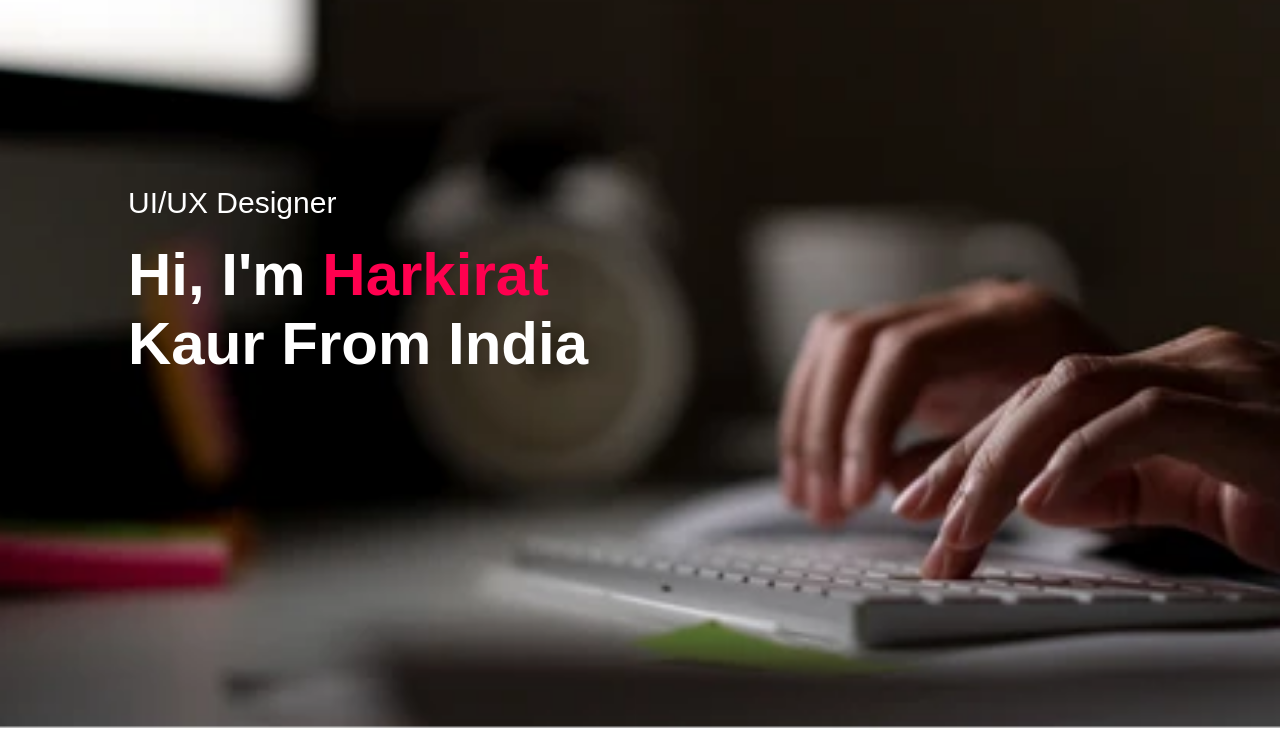
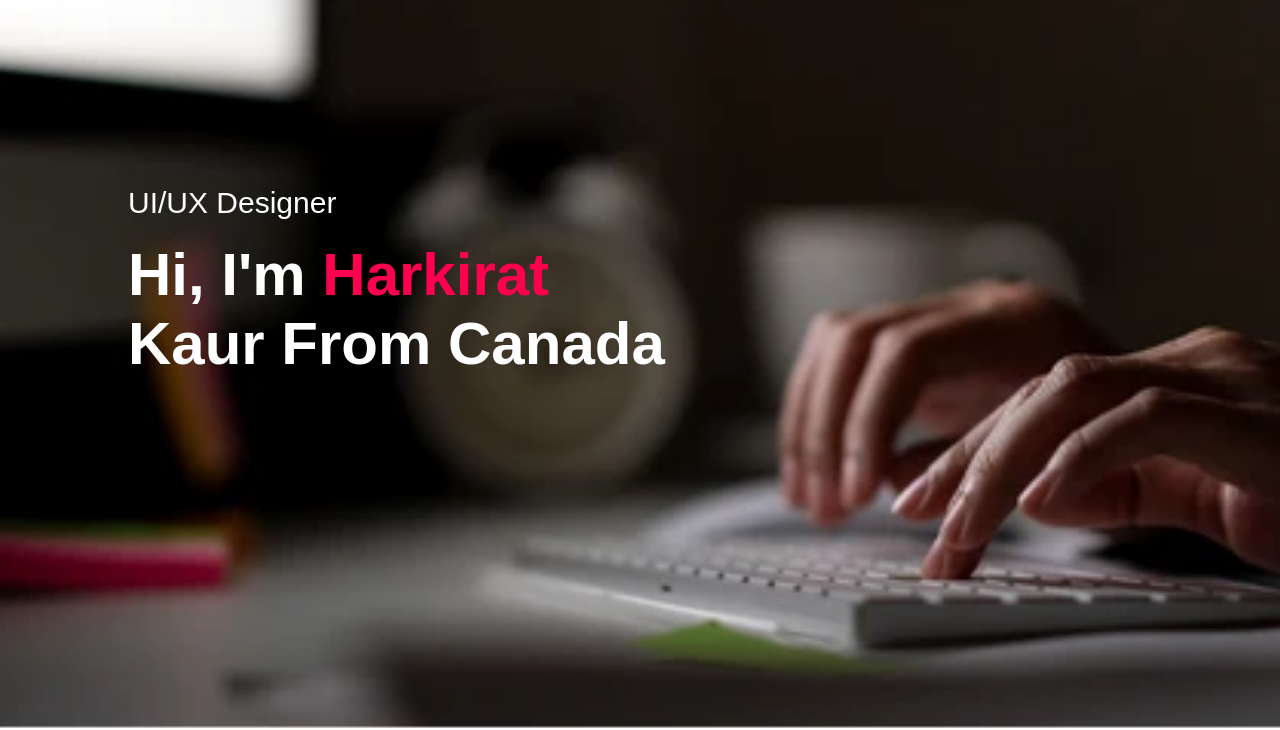
Before and after one commit to keeratkaur/Portfolio, a plain HTML site: page index.html in a window 1280 px wide. Shown: the part 70-800 px from the top of the page. Drawn offline with Linux system fonts and the light colour scheme.

Commit message:
Update index.html

```diff
--- a/index.html
+++ b/index.html
@@ -23,7 +23,7 @@
         </nav>
         <div class="header-text">
           <p>UI/UX Designer</p>
-          <h1> Hi, I'm <span>Harkirat</span> <br> Kaur From India</h1>
+          <h1> Hi, I'm <span>Harkirat</span> <br> Kaur From Canada</h1>
 
         </div>
 
```
